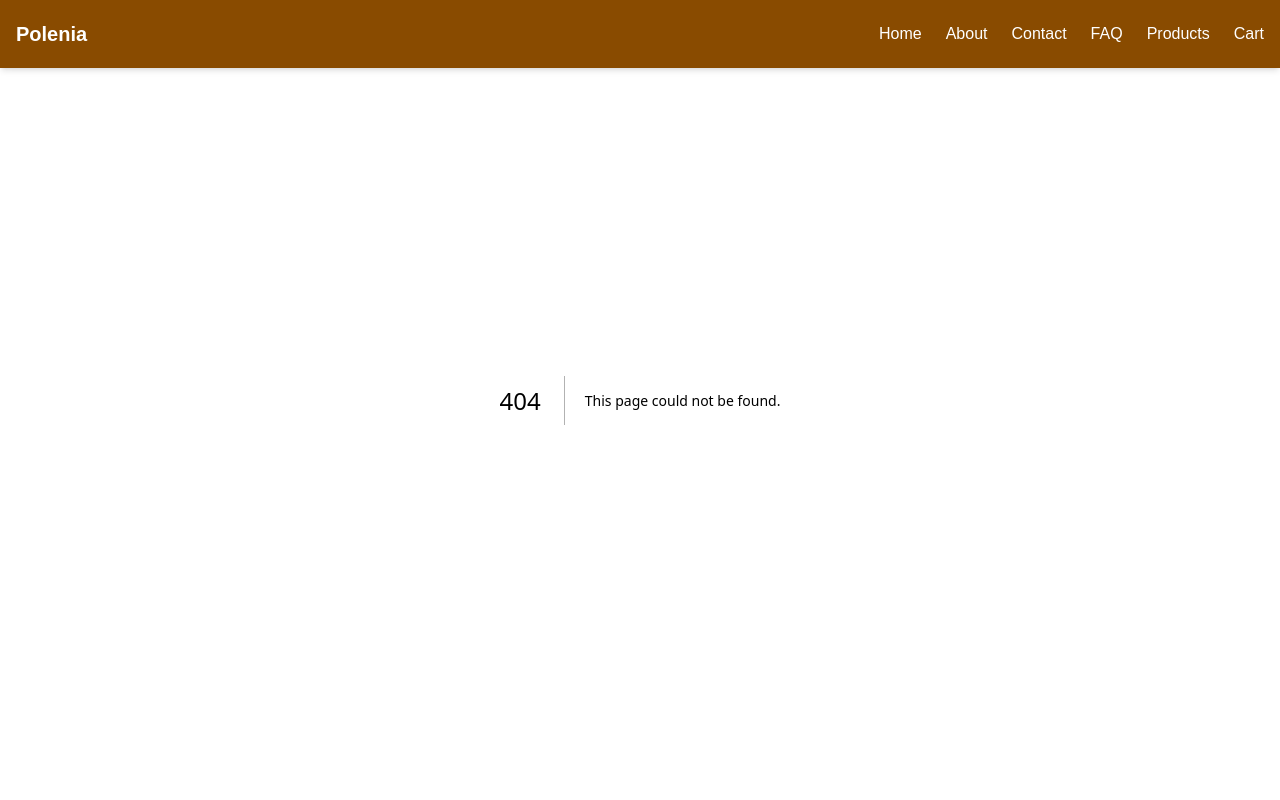
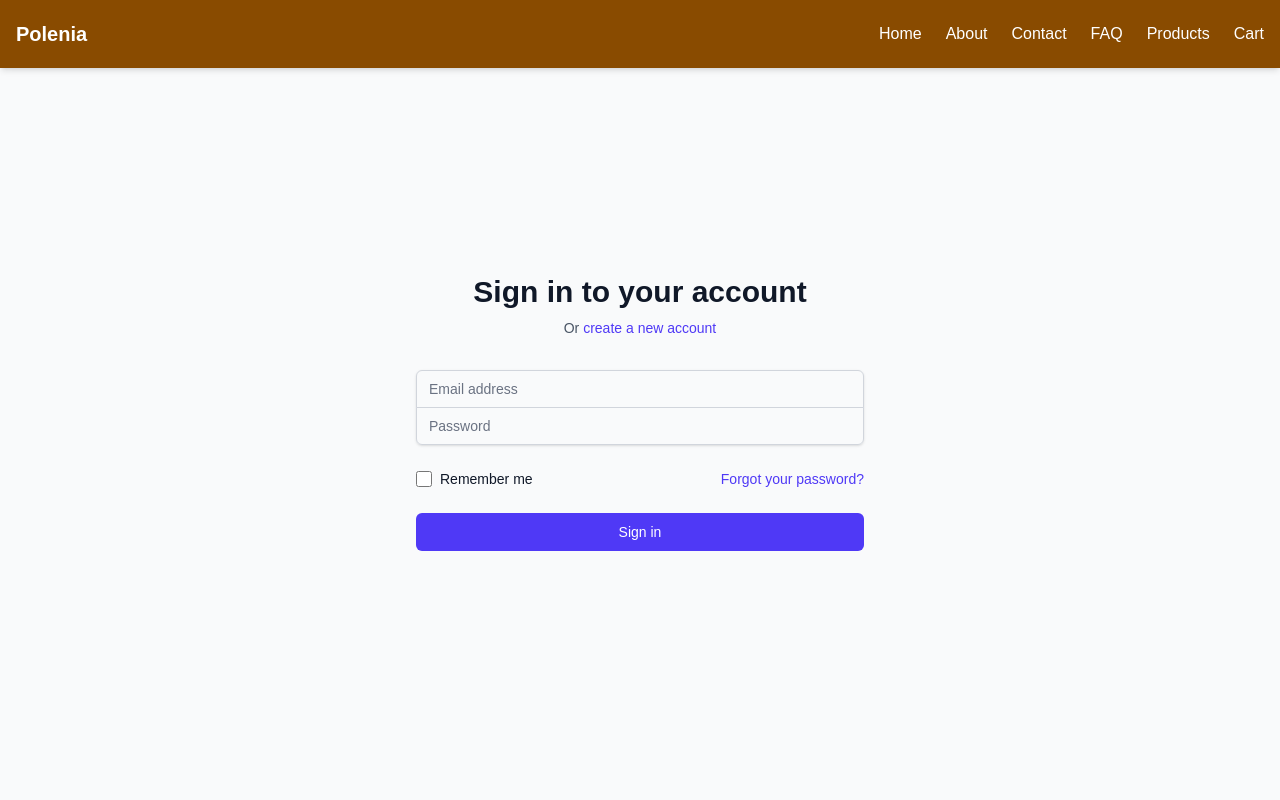
Before and after one commit to javazqq/polenia-nextjs, a Next.js app in the folder frontend/: page /login in a window 1280 px wide. Before the commit this address had no page. Shown: the top 800 px of the page. Built offline with nearby package versions, Linux system fonts and the light colour scheme.

Commit message:
user login

```diff
--- /dev/null
+++ b/frontend/src/app/login/page.tsx
@@ -0,0 +1,162 @@
+// app/login/page.tsx
+"use client";
+
+import { useState } from "react";
+import { useRouter } from "next/navigation";
+import { useLoginMutation } from "@/slices/usersApiSlice";
+import { setCredentials } from "@/slices/authSlice";
+import { useDispatch } from "react-redux";
+import Link from "next/link";
+
+export default function LoginPage() {
+  const [email, setEmail] = useState("");
+  const [password, setPassword] = useState("");
+  const [error, setError] = useState("");
+
+  const router = useRouter();
+  const dispatch = useDispatch();
+
+  const [login, { isLoading }] = useLoginMutation();
+
+  const submitHandler = async (e: React.FormEvent) => {
+  e.preventDefault();
+  try {
+    const res = await login({ email, password }).unwrap();
+
+    console.log('🚀 Login response:', res); // <-- Log the entire response
+    console.log('🔑 JWT Token:', res.token); // <-- Log specifically the token
+
+    dispatch(setCredentials(res));
+    router.push("/");
+  } catch (err) {
+    setError(err instanceof Error ? err.message : "Invalid email or password");
+  }
+};
+
+  return (
+    <div className="min-h-screen flex items-center justify-center bg-gray-50 py-12 px-4 sm:px-6 lg:px-8">
+      <div className="max-w-md w-full space-y-8">
+        <div>
+          <h2 className="mt-6 text-center text-3xl font-extrabold text-gray-900">
+            Sign in to your account
+          </h2>
+          <p className="mt-2 text-center text-sm text-gray-600">
+            Or{" "}
+            <Link
+              href="/register"
+              className="font-medium text-indigo-600 hover:text-indigo-500"
+            >
+              create a new account
+            </Link>
+          </p>
+        </div>
+
+        {error && (
+          <div className="bg-red-100 border border-red-400 text-red-700 px-4 py-3 rounded relative">
+            {error}
+          </div>
+        )}
+
+        <form className="mt-8 space-y-6" onSubmit={submitHandler}>
+          <input type="hidden" name="remember" value="true" />
+          <div className="rounded-md shadow-sm -space-y-px">
+            <div>
+              <label htmlFor="email-address" className="sr-only">
+                Email address
+              </label>
+              <input
+                id="email-address"
+                name="email"
+                type="email"
+                autoComplete="email"
+                required
+                className="appearance-none rounded-none relative block w-full px-3 py-2 border border-gray-300 placeholder-gray-500 text-gray-900 rounded-t-md focus:outline-none focus:ring-indigo-500 focus:border-indigo-500 focus:z-10 sm:text-sm"
+                placeholder="Email address"
+                value={email}
+                onChange={(e) => setEmail(e.target.value)}
+              />
+            </div>
+            <div>
+              <label htmlFor="password" className="sr-only">
+                Password
+              </label>
+              <input
+                id="password"
+                name="password"
+                type="password"
+                autoComplete="current-password"
+                required
+                className="appearance-none rounded-none relative block w-full px-3 py-2 border border-gray-300 placeholder-gray-500 text-gray-900 rounded-b-md focus:outline-none focus:ring-indigo-500 focus:border-indigo-500 focus:z-10 sm:text-sm"
+                placeholder="Password"
+                value={password}
+                onChange={(e) => setPassword(e.target.value)}
+              />
+            </div>
+          </div>
+
+          <div className="flex items-center justify-between">
+            <div className="flex items-center">
+              <input
+                id="remember-me"
+                name="remember-me"
+                type="checkbox"
+                className="h-4 w-4 text-indigo-600 focus:ring-indigo-500 border-gray-300 rounded"
+              />
+              <label
+                htmlFor="remember-me"
+                className="ml-2 block text-sm text-gray-900"
+              >
+                Remember me
+              </label>
+            </div>
+
+            <div className="text-sm">
+              <Link
+                href="/forgot-password"
+                className="font-medium text-indigo-600 hover:text-indigo-500"
+              >
+                Forgot your password?
+              </Link>
+            </div>
+          </div>
+
+          <div>
+            <button
+              type="submit"
+              disabled={isLoading}
+              className="group relative w-full flex justify-center py-2 px-4 border border-transparent text-sm font-medium rounded-md text-white bg-indigo-600 hover:bg-indigo-700 focus:outline-none focus:ring-2 focus:ring-offset-2 focus:ring-indigo-500 disabled:opacity-50 disabled:cursor-not-allowed"
+            >
+              {isLoading ? (
+                <span className="flex items-center">
+                  <svg
+                    className="animate-spin -ml-1 mr-3 h-5 w-5 text-white"
+                    xmlns="http://www.w3.org/2000/svg"
+                    fill="none"
+                    viewBox="0 0 24 24"
+                  >
+                    <circle
+                      className="opacity-25"
+                      cx="12"
+                      cy="12"
+                      r="10"
+                      stroke="currentColor"
+                      strokeWidth="4"
+                    ></circle>
+                    <path
+                      className="opacity-75"
+                      fill="currentColor"
+                      d="M4 12a8 8 0 018-8V0C5.373 0 0 5.373 0 12h4zm2 5.291A7.962 7.962 0 014 12H0c0 3.042 1.135 5.824 3 7.938l3-2.647z"
+                    ></path>
+                  </svg>
+                  Signing in...
+                </span>
+              ) : (
+                "Sign in"
+              )}
+            </button>
+          </div>
+        </form>
+      </div>
+    </div>
+  );
+}
--- a/frontend/src/slices/apiSlice.ts
+++ b/frontend/src/slices/apiSlice.ts
@@ -1,7 +1,7 @@
 import { createApi, fetchBaseQuery } from '@reduxjs/toolkit/query/react';
 import { BASE_URL } from '../constants';
 
-const baseQuery = fetchBaseQuery({ baseUrl: BASE_URL });
+const baseQuery = fetchBaseQuery({ baseUrl: BASE_URL, credentials: 'include', });
 
 export const apiSlice = createApi({
   baseQuery,
--- /dev/null
+++ b/frontend/src/slices/authSlice.ts
@@ -0,0 +1,41 @@
+import { createSlice, PayloadAction } from "@reduxjs/toolkit";
+
+// Define the shape of your user info (customize as needed)
+interface UserInfo {
+  id: number;
+  name: string;
+  email: string;
+  role: string;
+  token?: string; // optional if you're using httpOnly cookies
+}
+
+interface AuthState {
+  userInfo: UserInfo | null;
+
+}
+
+const initialState: AuthState = {
+  userInfo: typeof window !== "undefined" && localStorage.getItem("userInfo")
+    ? JSON.parse(localStorage.getItem("userInfo") as string)
+    : null,
+};
+
+const authSlice = createSlice({
+  name: "auth",
+  initialState,
+  reducers: {
+
+    setCredentials: (state, action: PayloadAction<UserInfo>) => {
+      state.userInfo = action.payload;
+      localStorage.setItem("userInfo", JSON.stringify(action.payload));
+    },
+    logout: (state) => {
+      state.userInfo = null;
+      localStorage.removeItem("userInfo");
+    },
+  },
+});
+
+export const { setCredentials, logout } = authSlice.actions;
+
+export default authSlice.reducer;
--- /dev/null
+++ b/frontend/src/slices/usersApiSlice.ts
@@ -0,0 +1,98 @@
+import { USERS_URL } from "../constants";
+import { apiSlice } from "./apiSlice";
+
+// Define types (customize as needed)
+export interface UserInfo {
+  id: number;
+  name: string;
+  email: string;
+  role: string;
+  token?: string; // optional if using cookies
+}
+
+export interface AuthRequest {
+  email: string;
+  password: string;
+}
+
+export interface RegisterRequest {
+  name: string;
+  email: string;
+  password: string;
+}
+
+export interface UpdateProfileRequest {
+  name?: string;
+  email?: string;
+  password?: string;
+}
+
+export const usersApiSlice = apiSlice.injectEndpoints({
+  endpoints: (builder) => ({
+    login: builder.mutation<UserInfo, AuthRequest>({
+      query: (data) => ({
+        url: `${USERS_URL}/login`,
+        method: "POST",
+        body: data,
+      }),
+    }),
+    register: builder.mutation<UserInfo, RegisterRequest>({
+      query: (data) => ({
+        url: `${USERS_URL}/register`,
+        method: "POST",
+        body: data,
+      }),
+    }),
+    logout: builder.mutation<void, void>({
+      query: () => ({
+        url: `${USERS_URL}/logout`,
+        method: "POST",
+      }),
+    }),
+    profile: builder.mutation<UserInfo, UpdateProfileRequest>({
+      query: (data) => ({
+        url: `${USERS_URL}/profile`,
+        method: "PUT",
+        body: data,
+      }),
+    }),
+    getUsers: builder.query<UserInfo[], void>({
+      query: () => ({
+        url: USERS_URL,
+      }),
+      providesTags: ["User"],
+      keepUnusedDataFor: 5,
+    }),
+    deleteUser: builder.mutation<void, string>({
+      query: (userId) => ({
+        url: `${USERS_URL}/${userId}`,
+        method: "DELETE",
+      }),
+    }),
+    getUserDetails: builder.query<UserInfo, string>({
+      query: (userId) => ({
+        url: `${USERS_URL}/${userId}`,
+      }),
+      keepUnusedDataFor: 5,
+    }),
+    updateUser: builder.mutation<UserInfo, { userId: string; data: Partial<UserInfo> }>({
+      query: ({ userId, data }) => ({
+        url: `${USERS_URL}/${userId}`,
+        method: "PUT",
+        body: data,
+      }),
+      invalidatesTags: ["User"],
+    }),
+  }),
+});
+
+export const {
+  useLoginMutation,
+  useRegisterMutation,
+  useLogoutMutation,
+  useProfileMutation,
+  useGetUsersQuery,
+  useDeleteUserMutation,
+  useGetUserDetailsQuery,
+  useUpdateUserMutation,
+} = usersApiSlice;
--- a/frontend/src/store.ts
+++ b/frontend/src/store.ts
@@ -1,4 +1,5 @@
 import { configureStore } from '@reduxjs/toolkit';
+import authReducer from './slices/authSlice';
 import { apiSlice } from './slices/apiSlice';
 import cartReducer from './slices/cartSlice';
 
@@ -6,6 +7,7 @@ import cartReducer from './slices/cartSlice';
 
 export const store = configureStore({
   reducer: {
+    auth: authReducer,
     [apiSlice.reducerPath]: apiSlice.reducer,
     cart: cartReducer,
   },
```
Also changed, not shown: 2 other files (tests, documents, lock files or other folders).
